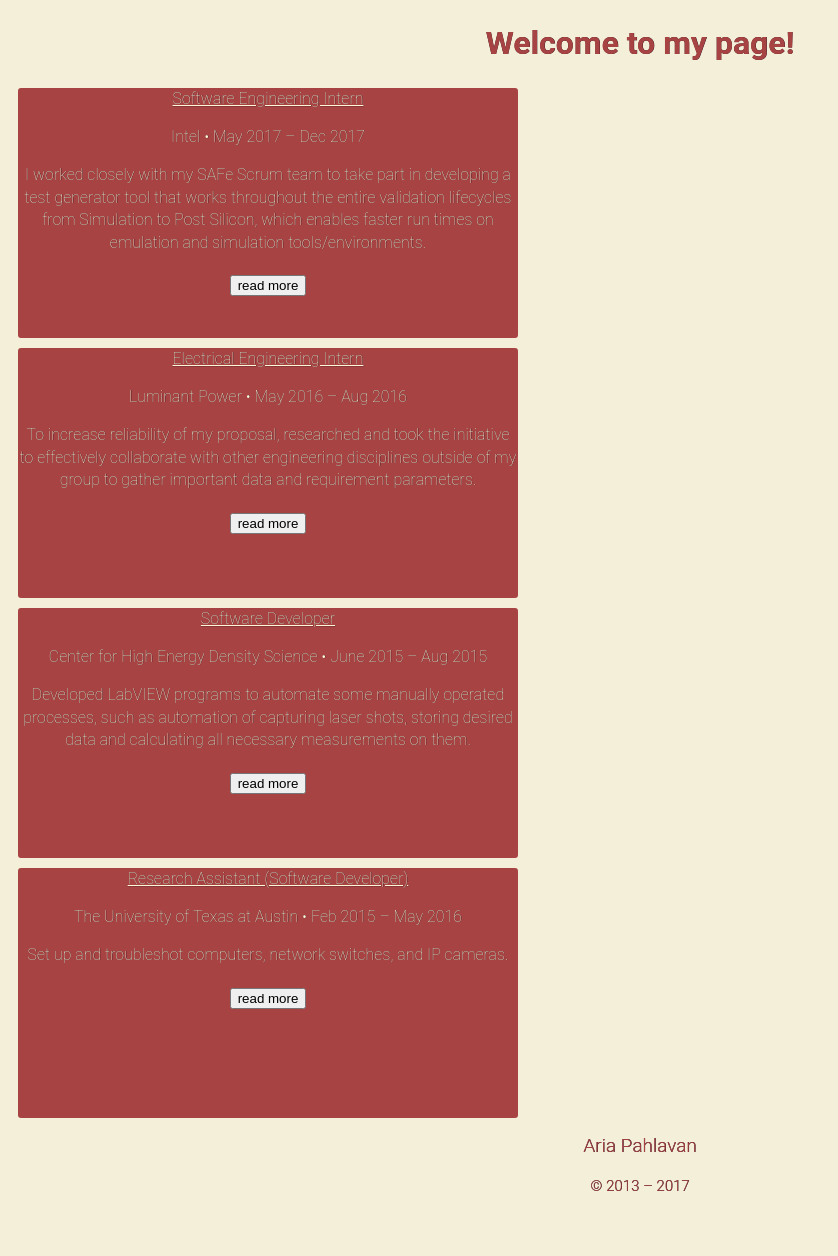
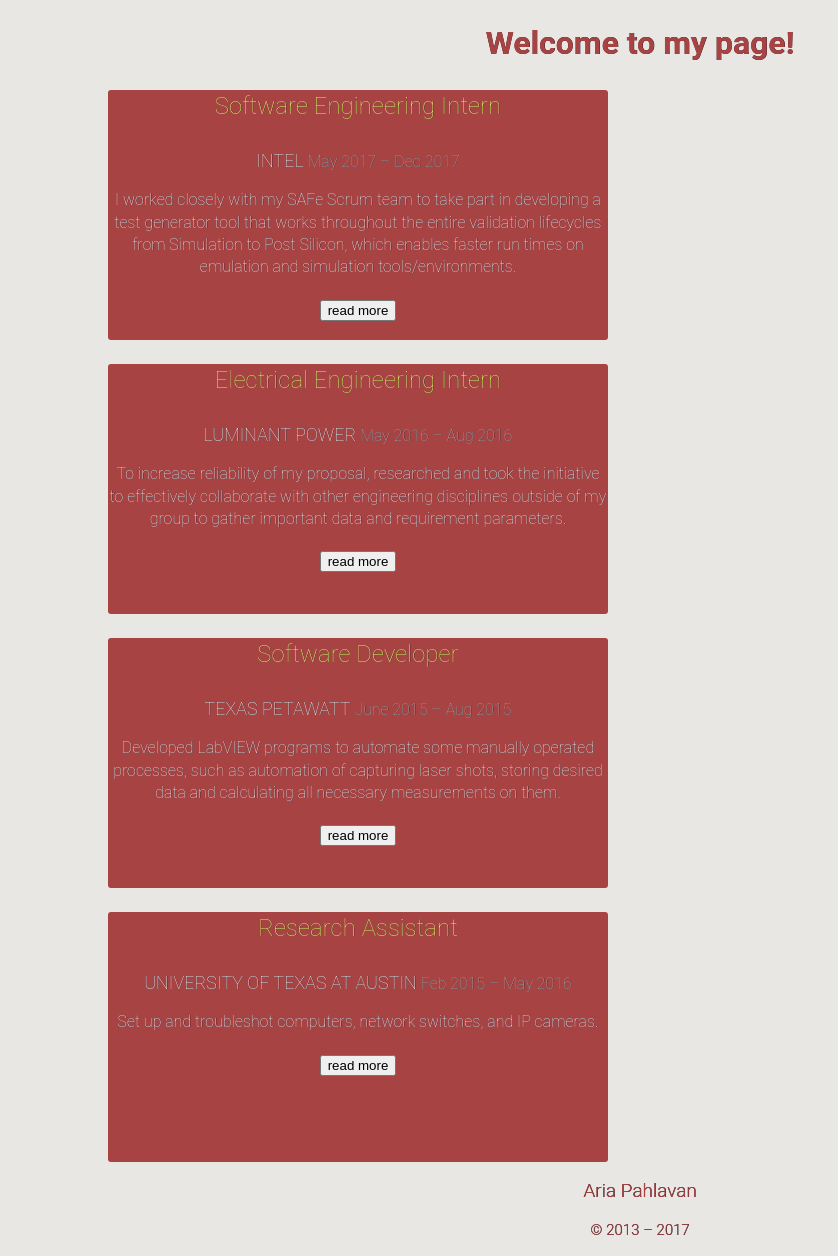
Before and after one commit to ariapahlavan/ariapahlavan.github.io, a Jekyll site: the page built from index.html, in a window 1280 px wide. Shown: the whole page, without its empty margins (0-838 px from the left). Built offline with Jekyll 4.4.1, drawn with Linux system fonts in a browser that asks for light colours; before the commit the page ends 1212 px from its top, so only the background shows below that.

Commit message:
add styling for experience components, update some info in experience md

```diff
--- a/_posts/2015-02-08-UT.md
+++ b/_posts/2015-02-08-UT.md
@@ -1,7 +1,7 @@
 ---
 layout: experience
-title: Research Assistant (Software Developer)
-company: The University of Texas at Austin
+title: Research Assistant
+company: University of Texas at Austin
 start_date: Feb 2015
 end_date: May 2016
 date:   2015-02-08 08:00:00 -0600
--- a/_posts/2015-06-01-CHED.md
+++ b/_posts/2015-06-01-CHED.md
@@ -1,7 +1,7 @@
 ---
 layout: experience
 title: Software Developer
-company: Center for High Energy Density Science
+company: Texas PetaWatt
 start_date: June 2015
 end_date: Aug 2015
 date:   2015-06-01 08:00:00 -0600
--- a/css/common.css
+++ b/css/common.css
@@ -4,26 +4,6 @@
     text-shadow: 0.0135em 0.0135em 0px #160315;
 
     font: lighter 100%/1.4 'Roboto', sans-serif;
-}
-
-.current {
-    background-color: #3d9cff;
-    color: #fff;
-}
-
-.nav {
-    margin: 0;
-    padding: 0;
-
-    list-style-type: none;
-}
-
-.nav > li {
-    display: inline-block;
-}
-
-.nav-header {
-    font-size: 1.25rem;
 }
 
 .footer-h3 {
@@ -47,7 +27,7 @@
 }
 .experience {
     background: #A84343;
-    margin: 10px;
+    margin-left: 100px;
     border-radius: 3px;
     text-align: center;
     width: 500px;
@@ -55,6 +35,22 @@
     border: 20px;
 }
 
-.default-primary-color { background: #F4EFD9; }
-.primary-text-color    { color: #FFF8D6; }
+.company {
+    font-size: large;
+    color: white;
+    text-transform: uppercase;
+}
+
+.date {
+    font-size: medium;
+    color: silver;
+}
+
+.title {
+    font-size: x-large;
+    color: #E8F067;
+}
+
+.default-primary-color { background: #E8E7E3; }
+.primary-text-color    { color: white; }
 .secondary-text-color  { color: #A84343; }
--- a/experience.html
+++ b/experience.html
@@ -8,7 +8,7 @@
 {% for experience in site.posts %}
 <div class="experiences">
     <a href="{{experience.link}}">{{experience.title}}</a>
-    <p> {{experience.company}} • {{experience.start_date}} &ndash; {{experience.end_date}}</p>
+    <p> <span class="company">{{experience.company}}</span> <span class="date">{{experience.start_date}} &ndash;{{experience.end_date}}</span></p>
     <p>{{experience.excerpt}}</p>
     <a href="{{site.baseurl}}{{experience.url}}">
         <button class="read-more">read more</button>
--- a/index.html
+++ b/index.html
@@ -7,8 +7,9 @@
 
 {% for experience in site.posts %}
 <div class="experience">
-    <a href="{{experience.link}}" class="primary-text-color">{{experience.title}}</a>
-    <p> {{experience.company}} &bullet; {{experience.start_date}} &ndash; {{experience.end_date}}</p>
+    <p class="title">{{experience.title}}</p>
+    <p> <span class="company">{{experience.company}}</span>
+        <span class="date">{{experience.start_date}} &ndash; {{experience.end_date}}</span></p>
     <p>{{experience.excerpt}}</p>
     <a href="{{site.baseurl}}{{experience.url}}">
         <button class="read-more">read more</button>
```
